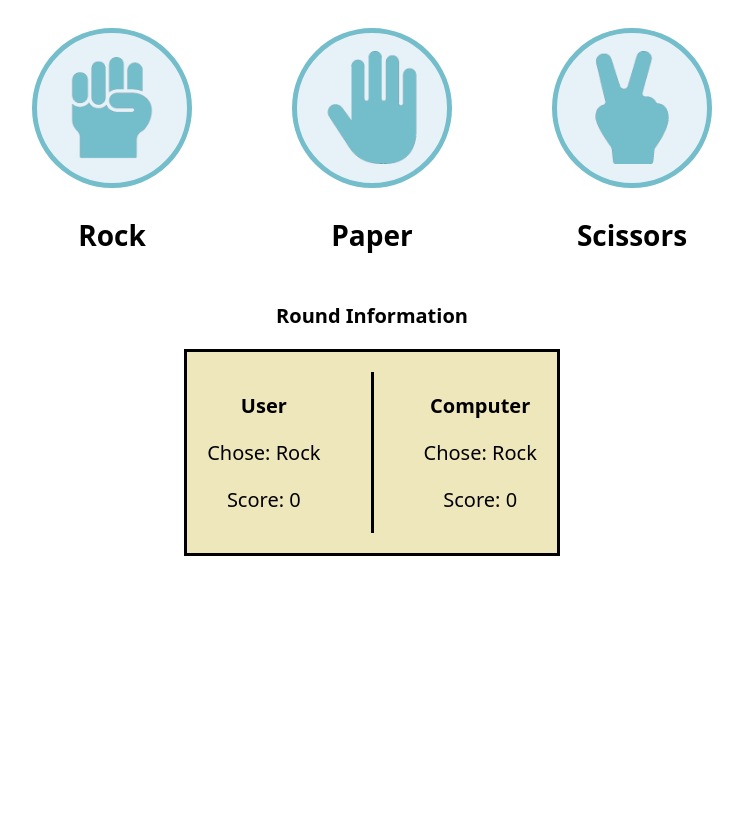
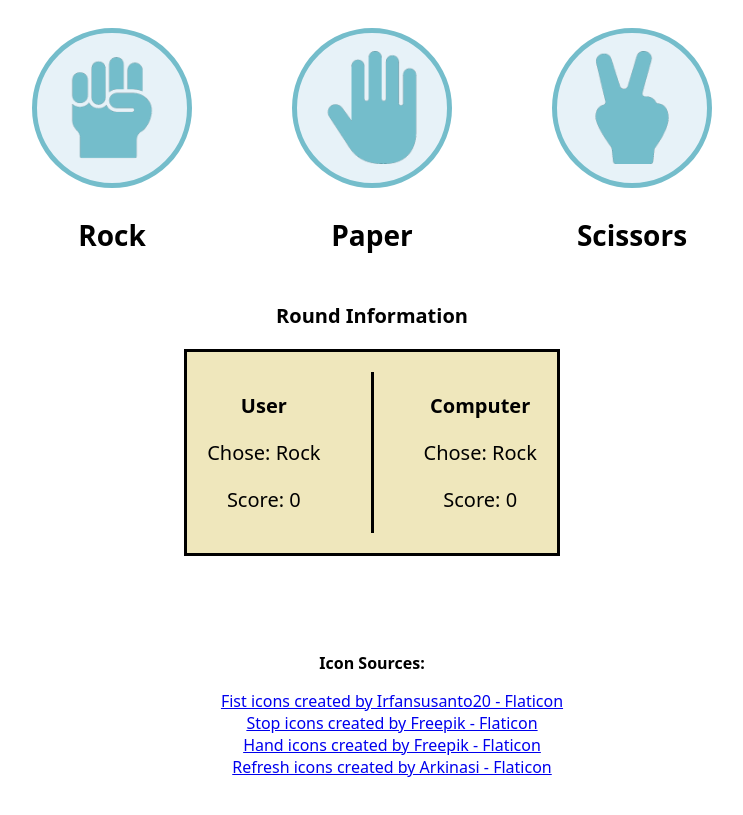
Before and after one commit to DaRafster/TOP-RockPaperScissors, a plain HTML site: page index.html in a window 1280 px wide. Shown: the part 245-1060 px from the top of the page, without its empty margins (268-1011 px from the left). Before the commit the page ends 801 px from the top, so only its background shows below. Drawn offline with Linux system fonts and the light colour scheme.

Commit message:
added icon attribution

```diff
--- a/index.html
+++ b/index.html
@@ -53,6 +53,34 @@
       </div>
     </div>
 
+    <footer>
+      <p>Icon Sources:</p>
+      <ul>
+        <li>
+          <a href="https://www.flaticon.com/free-icons/fist" title="fist icons"
+            >Fist icons created by Irfansusanto20 - Flaticon</a
+          >
+        </li>
+        <li>
+          <a href="https://www.flaticon.com/free-icons/stop" title="stop icons"
+            >Stop icons created by Freepik - Flaticon</a
+          >
+        </li>
+        <li>
+          <a href="https://www.flaticon.com/free-icons/hand" title="hand icons"
+            >Hand icons created by Freepik - Flaticon</a
+          >
+        </li>
+        <li>
+          <a
+            href="https://www.flaticon.com/free-icons/refresh"
+            title="refresh icons"
+            >Refresh icons created by Arkinasi - Flaticon</a
+          >
+        </li>
+      </ul>
+    </footer>
+
     <script src="index.js"></script>
   </body>
 </html>
--- a/style.css
+++ b/style.css
@@ -20,6 +20,20 @@ h2 {
 
 .won {
     color: #5D9C59;
+}
+
+footer {
+    text-align: center;
+    margin-top: 50px;
+    padding: 30px;
+}
+
+footer p {
+    font-weight: bold;
+}
+
+li {
+    list-style: none;
 }
 
 .lost {
```
